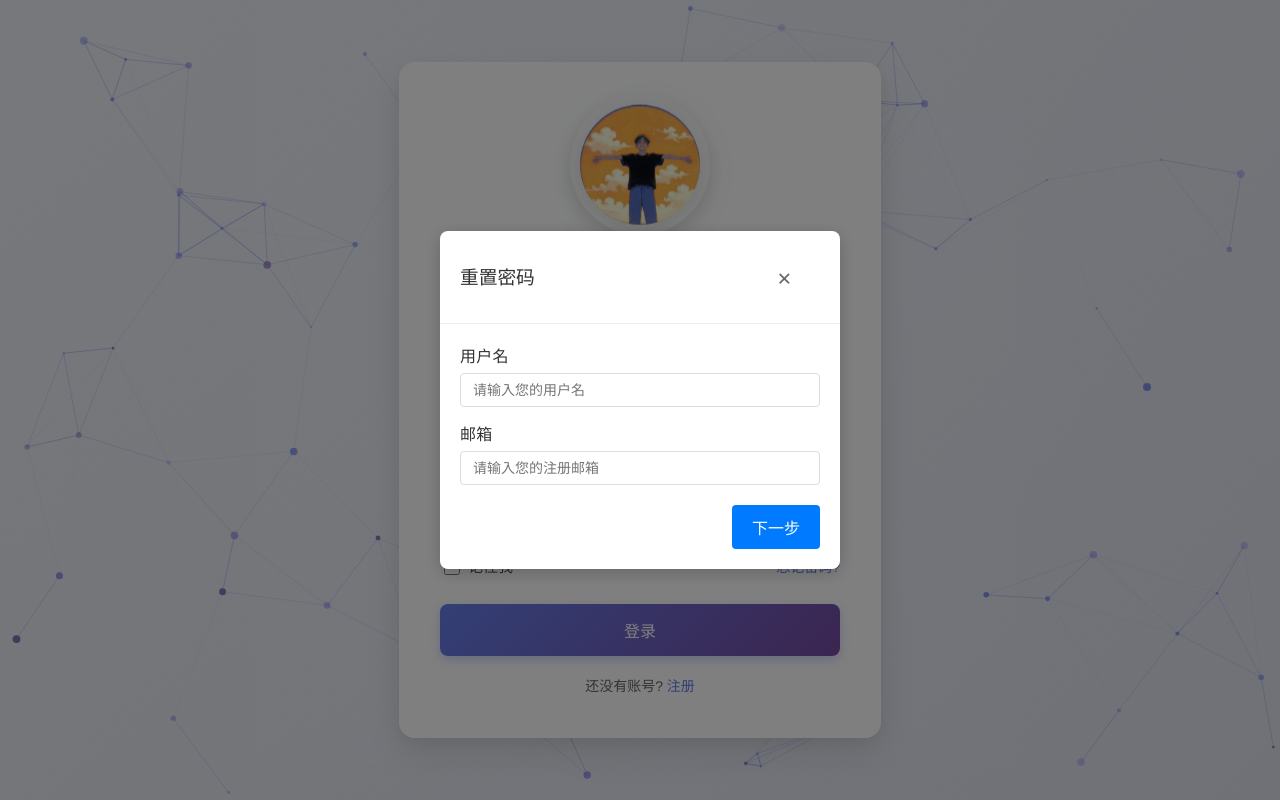
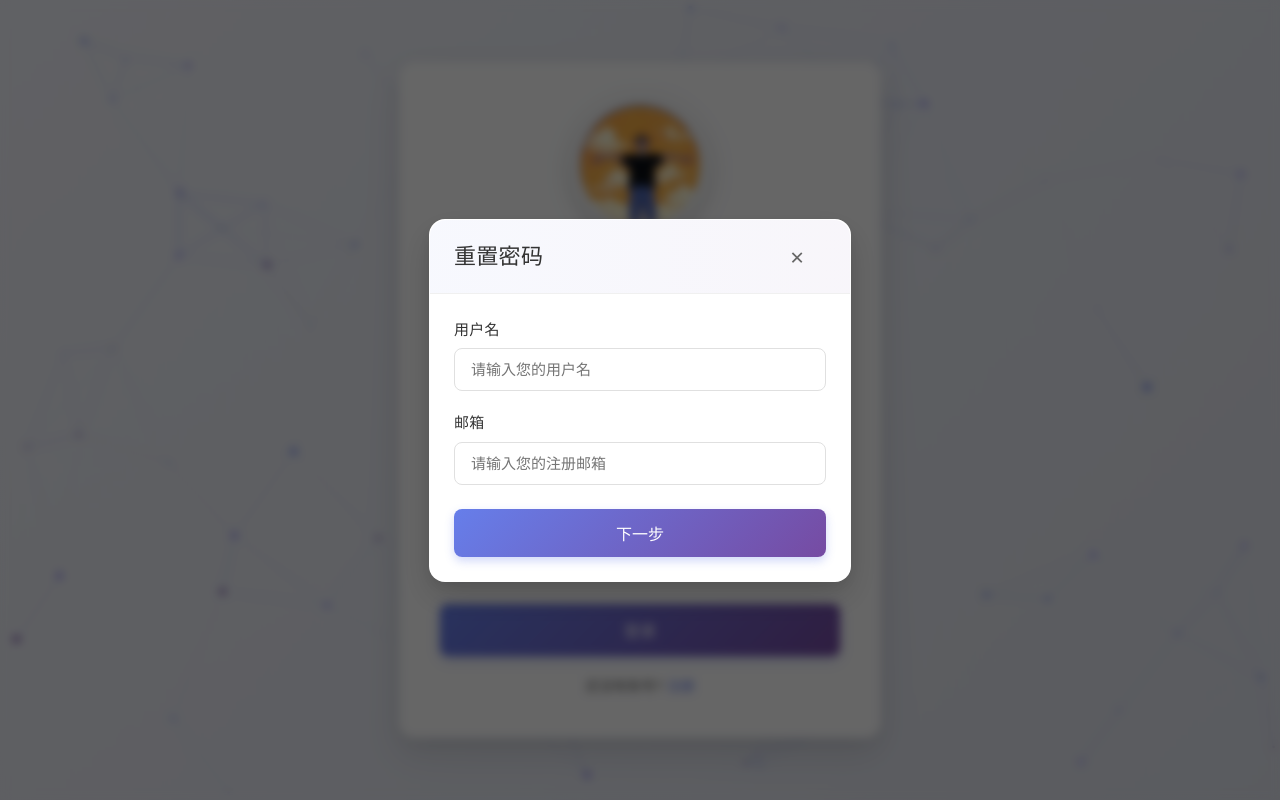
Before and after one commit to Larkspur-CY/im, a Vue app in the folder frontend/: page /login in a window 1280 px wide. Both pictures are taken after a click on the link "忘记密码?". Built offline with nearby package versions, Linux system fonts and the light colour scheme.

Commit message:
refactor(登录页面): 优化重置密码弹窗样式和逻辑
提取关闭弹窗逻辑到独立函数，避免重复代码
增强模态框UI效果，包括动画、阴影和交互状态
改进深色模式下的视觉一致性

```diff
--- a/frontend/src/assets/login.css
+++ b/frontend/src/assets/login.css
@@ -278,22 +278,41 @@
 
 /* 模态框内的表单组样式 */
 .modal-form-group {
-  margin-bottom: 15px;
+  margin-bottom: 20px;
 }
 
 .modal-form-group label {
   display: block;
-  margin-bottom: 5px;
-  font-weight: 500;
+  margin-bottom: 8px;
+  font-weight: 600;
+  color: #333;
+  font-size: 15px;
+  transition: all 0.3s ease;
 }
 
 .modal-form-group input {
   width: 100%;
-  padding: 8px 12px;
-  border: 1px solid #ddd;
-  border-radius: 4px;
-  font-size: 14px;
+  padding: 12px 16px;
+  border: 1px solid #e0e0e0;
+  border-radius: 8px;
+  font-size: 15px;
+  transition: all 0.3s ease;
   box-sizing: border-box;
+  background-color: rgba(255, 255, 255, 0.8);
+}
+
+.modal-form-group input:focus {
+  border-color: #667eea;
+  outline: none;
+  box-shadow: 0 0 0 3px rgba(102, 126, 234, 0.15);
+  background-color: rgba(255, 255, 255, 1);
+  transform: translateY(-1px);
+}
+
+.modal-form-group:focus-within label {
+  color: #667eea;
+  transform: translateY(-2px);
+  font-weight: 600;
 }
 
 /* 模态框样式 */
@@ -303,32 +322,55 @@
   left: 0;
   width: 100%;
   height: 100%;
-  background-color: rgba(0, 0, 0, 0.5);
+  background-color: rgba(0, 0, 0, 0.6);
   display: flex;
   justify-content: center;
   align-items: center;
   z-index: 1000;
+  backdrop-filter: blur(5px);
+  animation: fadeIn 0.3s ease;
+}
+
+@keyframes fadeIn {
+  from { opacity: 0; }
+  to { opacity: 1; }
 }
 
 .modal-content {
   background-color: white;
-  border-radius: 8px;
+  border-radius: 16px;
   width: 90%;
-  max-width: 400px;
-  box-shadow: 0 4px 16px rgba(0, 0, 0, 0.2);
+  max-width: 420px;
+  box-shadow: 0 15px 35px rgba(0, 0, 0, 0.15), 0 5px 15px rgba(0, 0, 0, 0.08);
+  animation: slideIn 0.3s ease;
+  transform: translateY(0);
+  transition: transform 0.3s ease;
+  border: 1px solid rgba(255, 255, 255, 0.2);
+}
+
+@keyframes slideIn {
+  from { transform: translateY(20px); opacity: 0; }
+  to { transform: translateY(0); opacity: 1; }
 }
 
 .modal-header {
   display: flex;
   justify-content: space-between;
   align-items: center;
-  padding: 15px 20px;
-  border-bottom: 1px solid #eee;
+  padding: 20px 24px;
+  border-bottom: 1px solid #f0f0f0;
+  border-top-left-radius: 16px;
+  border-top-right-radius: 16px;
+  background: linear-gradient(to right, rgba(102, 126, 234, 0.05), rgba(118, 75, 162, 0.05));
 }
 
 .modal-header h3 {
   margin: 0;
   color: #333;
+  font-size: 22px;
+  font-weight: 700;
+  font-family: 'Helvetica Neue', Helvetica, Arial, sans-serif;
+  letter-spacing: 0.3px;
 }
 
 .close-button {
@@ -337,36 +379,79 @@
   font-size: 24px;
   cursor: pointer;
   color: #666;
+  width: 32px;
+  height: 32px;
+  border-radius: 50%;
+  display: flex;
+  align-items: center;
+  justify-content: center;
+  transition: all 0.3s ease;
+}
+
+.close-button:hover {
+  background-color: rgba(0, 0, 0, 0.05);
+  color: #333;
 }
 
 .modal-body {
-  padding: 20px;
+  padding: 24px;
 }
 
 .modal-footer {
-  margin-top: 20px;
+  margin-top: 24px;
   display: flex;
   justify-content: flex-end;
 }
 
 .reset-button {
-  background-color: #007bff;
+  background: linear-gradient(135deg, #667eea 0%, #764ba2 100%);
   color: white;
   border: none;
-  border-radius: 4px;
-  padding: 10px 20px;
+  border-radius: 8px;
+  padding: 12px 24px;
   cursor: pointer;
   font-size: 16px;
-  transition: background-color 0.3s;
+  font-weight: 500;
+  transition: all 0.3s ease;
+  box-shadow: 0 4px 10px rgba(102, 126, 234, 0.3);
+  position: relative;
+  overflow: hidden;
+  width: 100%;
 }
 
 .reset-button:hover {
-  background-color: #0069d9;
+  transform: translateY(-2px);
+  box-shadow: 0 6px 15px rgba(102, 126, 234, 0.4);
+}
+
+.reset-button:active {
+  transform: translateY(1px);
+  box-shadow: 0 2px 5px rgba(102, 126, 234, 0.2);
+}
+
+.reset-button::after {
+  content: '';
+  position: absolute;
+  top: -50%;
+  left: -50%;
+  width: 200%;
+  height: 200%;
+  background: linear-gradient(rgba(255, 255, 255, 0), rgba(255, 255, 255, 0.1), rgba(255, 255, 255, 0));
+  transform: rotate(30deg);
+  transition: all 0.8s;
+  opacity: 0;
+}
+
+.reset-button:hover::after {
+  opacity: 1;
+  transform: rotate(30deg) translate(10%, 10%);
 }
 
 .reset-button:disabled {
-  background-color: #cccccc;
+  opacity: 0.7;
   cursor: not-allowed;
+  transform: none;
+  box-shadow: 0 4px 10px rgba(102, 126, 234, 0.15);
 }
 
 /* 深色模式支持 */
@@ -457,18 +542,62 @@
 
   .modal-content {
     background-color: #252525;
-    box-shadow: 0 4px 16px rgba(0, 0, 0, 0.4);
+    box-shadow: 0 15px 35px rgba(0, 0, 0, 0.3), 0 5px 15px rgba(0, 0, 0, 0.2);
+    border: 1px solid rgba(255, 255, 255, 0.05);
   }
 
   .modal-header {
     border-bottom: 1px solid #333;
+    background: linear-gradient(to right, rgba(118, 75, 162, 0.1), rgba(102, 126, 234, 0.1));
   }
 
   .modal-header h3 {
     color: #e0e0e0;
+    font-family: 'Helvetica Neue', Helvetica, Arial, sans-serif;
+    letter-spacing: 0.3px;
+    font-weight: 700;
   }
 
   .close-button {
     color: #aaa;
   }
+
+  .close-button:hover {
+    background-color: rgba(255, 255, 255, 0.1);
+    color: #e0e0e0;
+  }
+
+  .modal-form-group label {
+    color: #e0e0e0;
+    font-weight: 600;
+  }
+
+  .modal-form-group input {
+    border: 1px solid #3a3a3a;
+    background-color: rgba(30, 30, 30, 0.8);
+    color: #e0e0e0;
+  }
+
+  .modal-form-group input:focus {
+    border-color: #764ba2;
+    box-shadow: 0 0 0 3px rgba(118, 75, 162, 0.2);
+    background-color: rgba(30, 30, 30, 1);
+  }
+
+  .modal-form-group:focus-within label {
+    color: #764ba2;
+  }
+
+  .reset-button {
+    background: linear-gradient(135deg, #4a5568 0%, #2d3748 100%);
+    box-shadow: 0 4px 10px rgba(118, 75, 162, 0.3);
+  }
+
+  .reset-button:hover {
+    box-shadow: 0 6px 15px rgba(118, 75, 162, 0.4);
+  }
+
+  .reset-button:active {
+    box-shadow: 0 2px 5px rgba(118, 75, 162, 0.2);
+  }
 }
--- a/frontend/src/pages/LoginPage.vue
+++ b/frontend/src/pages/LoginPage.vue
@@ -63,7 +63,7 @@
     <div class="modal-content">
       <div class="modal-header">
         <h3>重置密码</h3>
-        <button class="close-button" @click="showForgotPasswordModal = false">
+        <button class="close-button" @click="closeResetPasswordModal">
           &times;
         </button>
       </div>
@@ -202,6 +202,18 @@ const goToRegister = () => {
   router.push("/register");
 };
 
+// 关闭重置密码弹窗并重置所有状态
+const closeResetPasswordModal = () => {
+  showForgotPasswordModal.value = false;
+  resetStep.value = 1;
+  resetUsername.value = "";
+  resetEmail.value = "";
+  newPassword.value = "";
+  confirmPassword.value = "";
+  resetErrorMessage.value = "";
+  resetSuccessMessage.value = "";
+};
+
 // 忘记密码处理函数
 const handleResetPassword = async () => {
   resetErrorMessage.value = "";
@@ -248,13 +260,7 @@ const handleResetPassword = async () => {
 
       // 3秒后关闭模态框
       setTimeout(() => {
-        showForgotPasswordModal.value = false;
-        resetStep.value = 1;
-        resetUsername.value = "";
-        resetEmail.value = "";
-        newPassword.value = "";
-        confirmPassword.value = "";
-        resetSuccessMessage.value = "";
+        closeResetPasswordModal();
       }, 3000);
     }
   } catch (error: any) {
```
